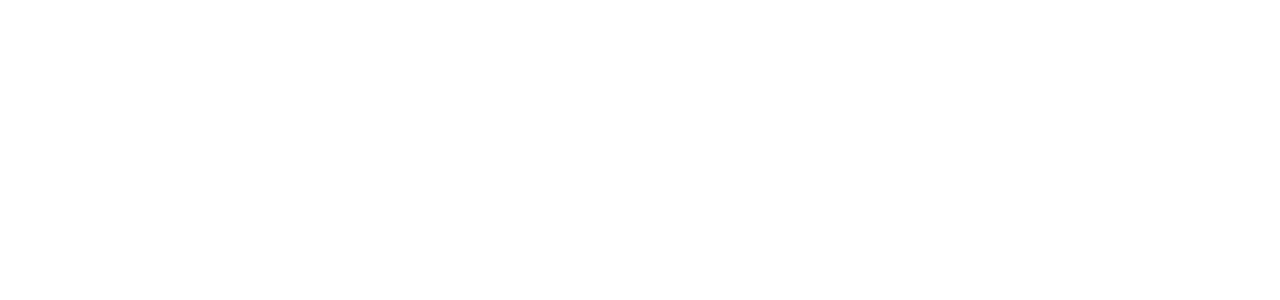
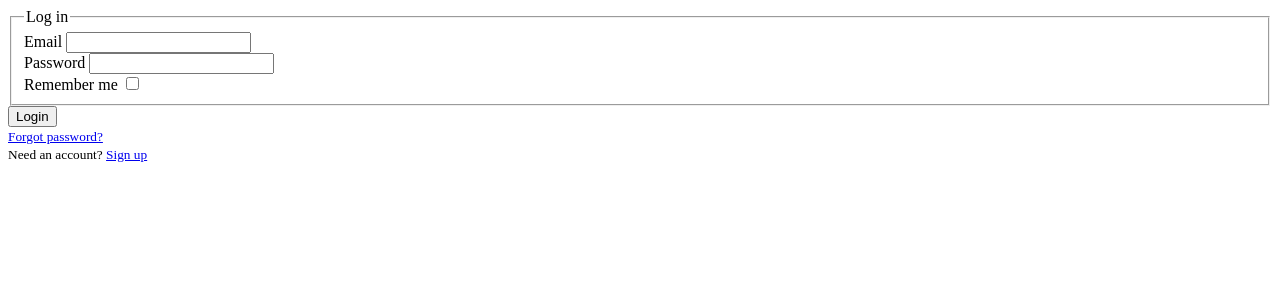
Before and after one commit to RicardoVeronica/flaks-practice, a Flask app: page /login in a window 1280 px wide. Before the commit the part shown is empty. Shown: the top 300 px of the page. Run offline with Flask 2, Linux system fonts and the light colour scheme.

Commit message:
adds login form

```diff
--- a/wtforms/app.py
+++ b/wtforms/app.py
@@ -21,9 +21,17 @@ def register():
     return render_template('register.html', title='Register', form=form)
 
 
-@app.route('/login')
+@app.route('/login', methods=['GET', 'POST'])
 def login():
     form = LoginForm()
+    if form.validate_on_submit():
+        if form.email.data == 'admin@admin.com' and \
+                                                form.password.data == '1234':
+            flash('You have been logged in!', 'success')
+            return redirect(url_for('home'))
+        else:
+            flash('Login unseccessful, please check your email and password',
+                  'error')
     return render_template('login.html', title='Login', form=form)
 
 
--- a/wtforms/static/styles.css
+++ b/wtforms/static/styles.css
@@ -1,3 +1,7 @@
 .success {
-  font-size: 48px;
+  font-size: 2em;
 }
+
+.error {
+  font-size: 3em;
+}
--- a/wtforms/templates/login.html
+++ b/wtforms/templates/login.html
@@ -1,5 +1,35 @@
 {% extends "base.html" %}
 
 {% block content %}
-
+<div>
+    <form action="" method='post'>
+        {{ form.hidden_tag() }}
+        <fieldset>
+            <legend>Log in</legend>
+            <div>
+                {{ form.email.label }}
+                {{ form.email }}
+            </div>
+            <div>
+                {{ form.password.label }}
+                {{ form.password }}
+            </div>
+            <div>
+                {{ form.remember.label }}
+                {{ form.remember }}
+            </div>
+        </fieldset>
+        <div>
+            {{ form.submit }}
+        </div>
+        <small>
+            <a href="#">Forgot password?</a>
+        </small>
+    </form>
+</div>
+<div>
+    <small>
+        Need an account? <a href="{{ url_for('register') }}">Sign up</a>
+    </small>
+</div>
 {% endblock content %}
```
